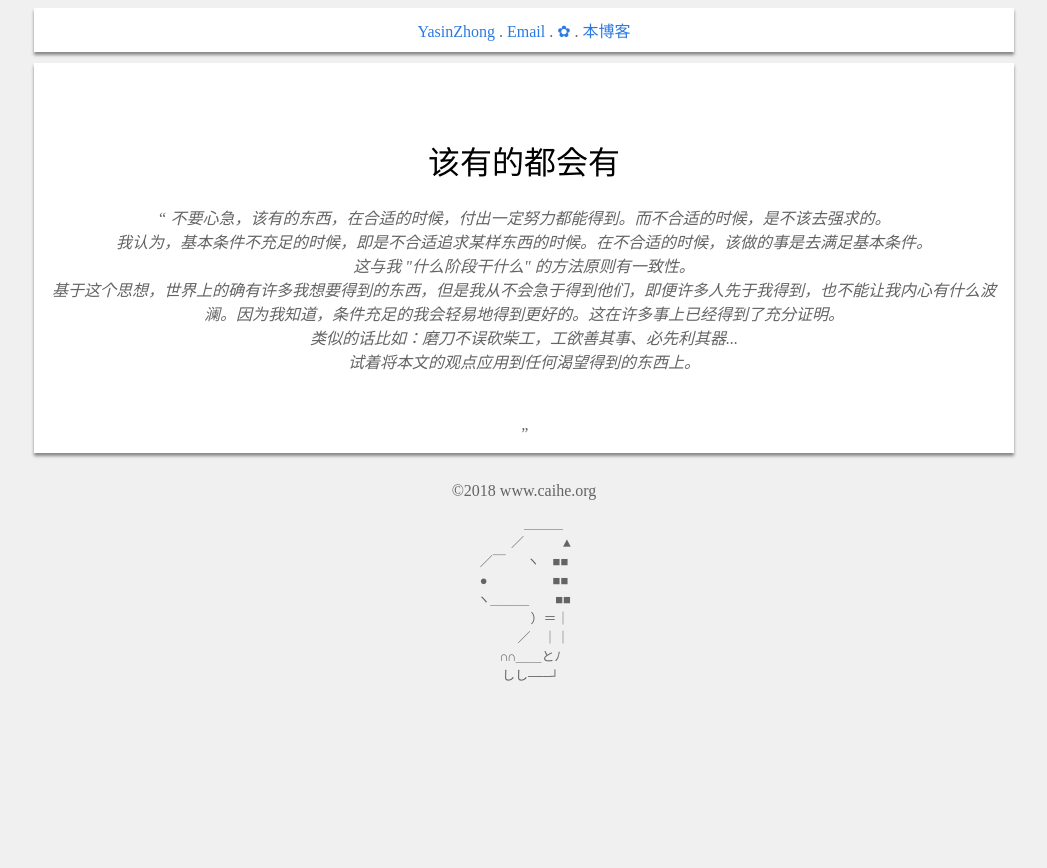
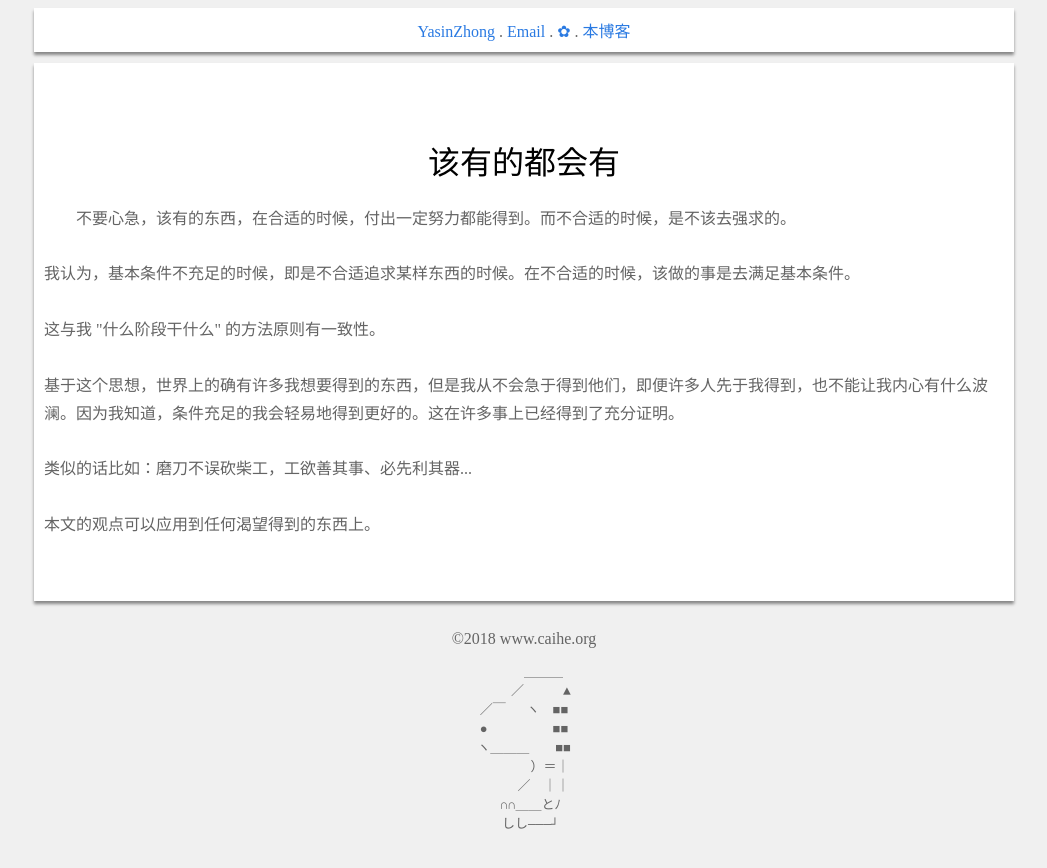
Before and after one commit to YasinZhong/yasinzhong.github.io, a Jekyll site: the page built from _posts/2018-4-12-You'llShine.html, in a window 1280 px wide. Shown: the top 868 px of the page, without its empty margins (116-1163 px from the left). Built offline with Jekyll 4.4.1, drawn with Linux system fonts in a browser that asks for light colours; comment, search, counter and statistics services are not loaded.

Commit message:
2018/05/10

```diff
--- a/_posts/2018-4-12-You'llShine.html
+++ b/_posts/2018-4-12-You'llShine.html
@@ -5,16 +5,16 @@ title: 该有的都会有
 
 
 <h1>{{ page.title }}</h1>
-<q>
+<p>
 	不要心急，该有的东西，在合适的时候，付出一定努力都能得到。而不合适的时候，是不该去强求的。
-	<br>
+	<br><br>
 	我认为，基本条件不充足的时候，即是不合适追求某样东西的时候。在不合适的时候，该做的事是去满足基本条件。
-	<br>
+	<br><br>
 	这与我 "什么阶段干什么" 的方法原则有一致性。
-	<br>
+	<br><br>
 	基于这个思想，世界上的确有许多我想要得到的东西，但是我从不会急于得到他们，即便许多人先于我得到，也不能让我内心有什么波澜。因为我知道，条件充足的我会轻易地得到更好的。这在许多事上已经得到了充分证明。
-	<br>
+	<br><br>
 	类似的话比如：磨刀不误砍柴工，工欲善其事、必先利其器...
-	<br>
-	试着将本文的观点应用到任何渴望得到的东西上。
+	<br><br>
+	本文的观点可以应用到任何渴望得到的东西上。
 </p>
```
